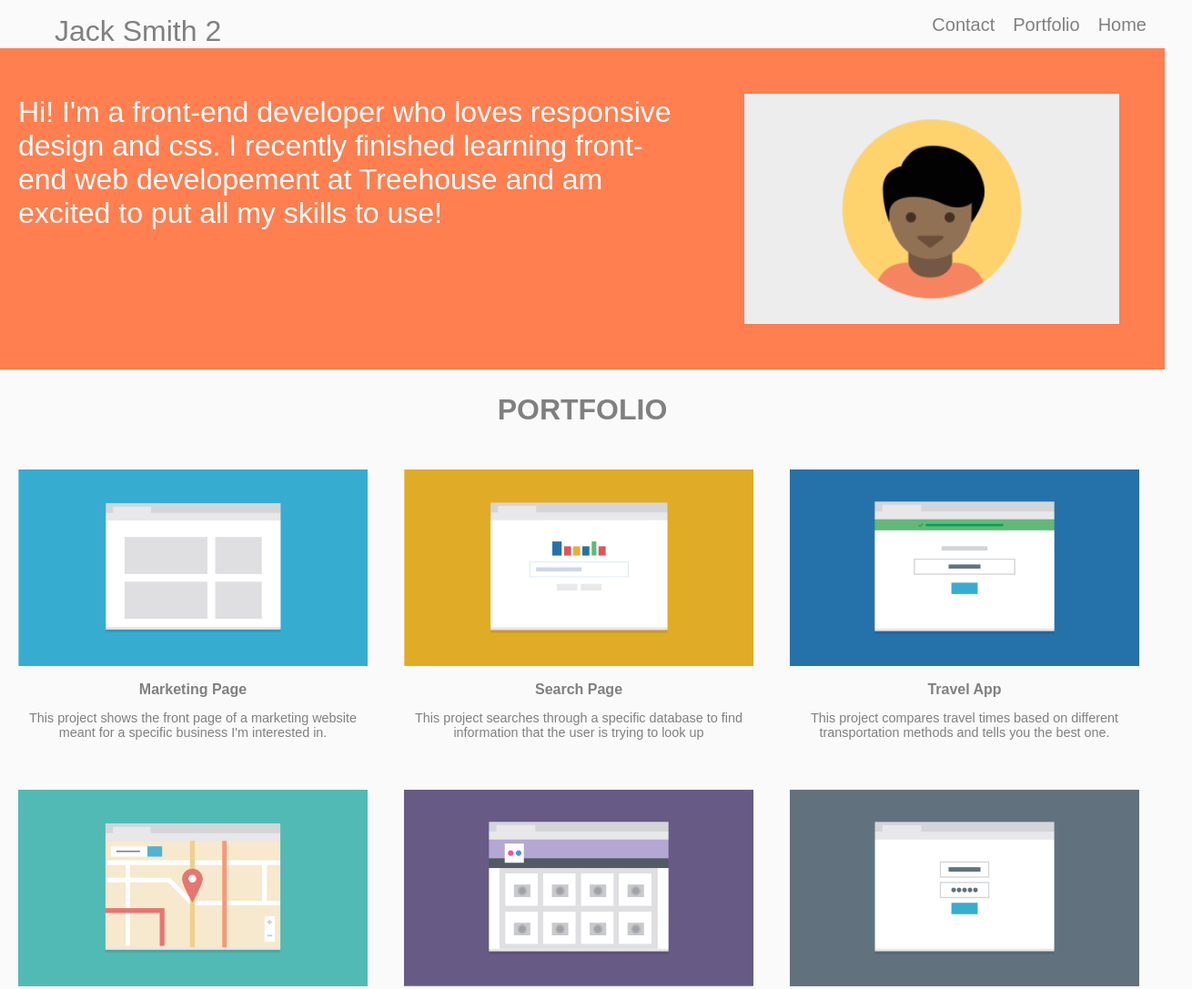
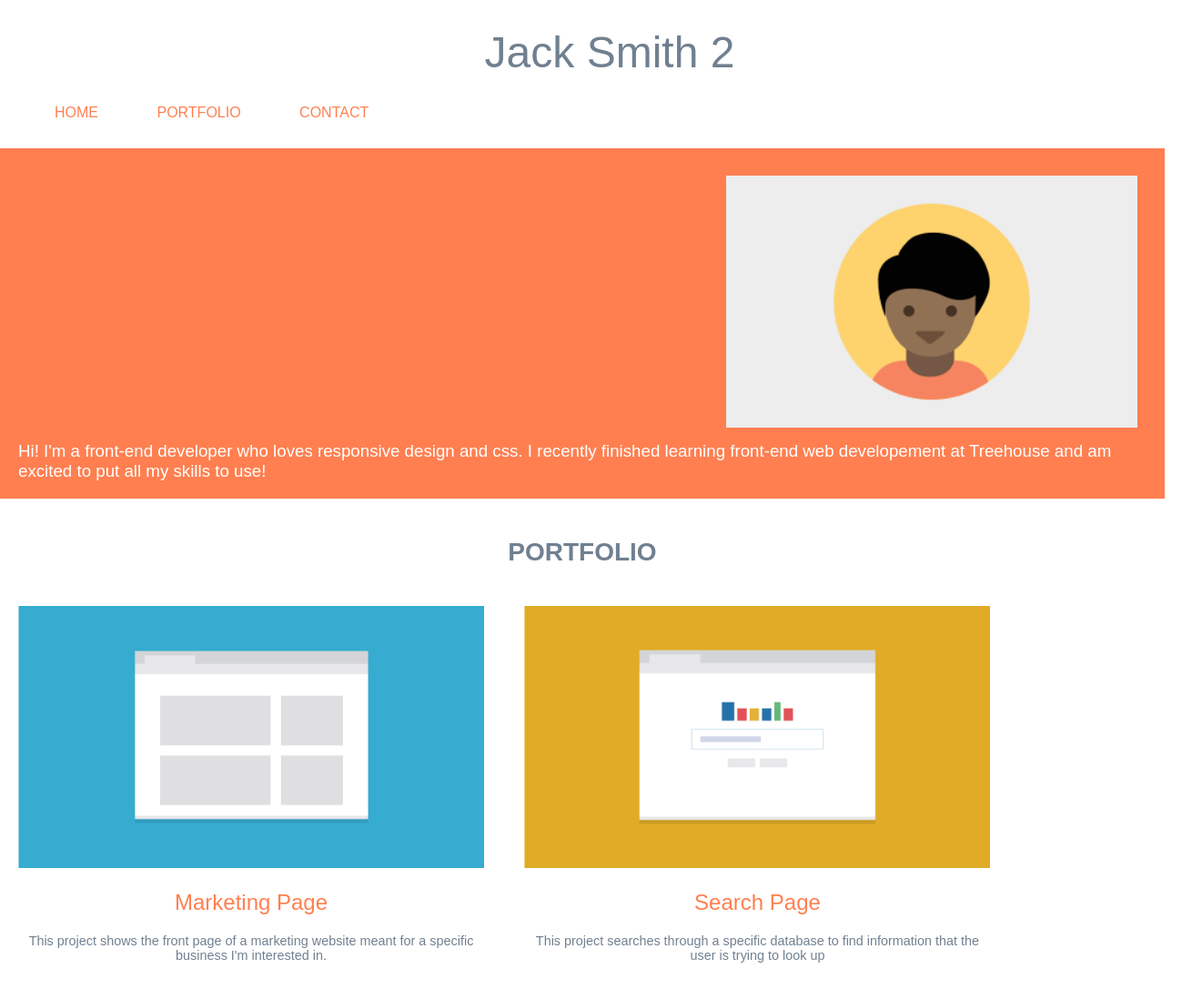
Before and after one commit to vanillaextreme/Unit2, a plain HTML site: page index.html in a window 1280 px wide. Shown: the top 1087 px of the page at 91% size, 1310 px wide, since content can reach past the window. Drawn offline with Linux system fonts and the light colour scheme.

Commit message:
media queries for 768px

```diff
--- a/css/styles.css
+++ b/css/styles.css
@@ -2,6 +2,8 @@
 * {
 box-sizing: border-box;
 }
+
+/* Base element styles */
 
 html {
     height: 100%;
@@ -11,95 +13,94 @@ body {
 margin: 0;
 padding: 0;
 font-family: 'Open-Sans', sans-serif;
-color: grey;
-background: rgb(250, 250, 250);
 overflow: auto;
 display: flex;
 flex-direction: column;
 min-height: 100%;
-height:
 }
 
 /* Link Styles */
 
 a {
 text-decoration: none;
+color: white;
 }
 
 /* Section Styles */
 
 h1 {
 text-align: center;
-font-size: 2em;
 text-transform: uppercase;
+color: slategray;
+font-size: 1.75em;
 }
 
 h2 {
-font-family: 'open-sans', sans-serif;
-font-size: 1em;
+text-align: center;
+font-weight: 400;
+color: coral;
 }
 
 h4 {
-   font-weight: 200;
+   font-weight: 100;
    font-size: 1em;
 }
 
 p {
-font-family: 'open-sans', sans-serif;
 font-size: .9em;
+color: slategray;
 }
 
-.main-nav {
+ul {
+margin: 30px;
+padding: 0;
 width: 100%;
 }
 
-.main-nav li {
-    font-size: 1.25em;
-float: right;
+/* Layout styles */
+
+.title {
+display: inline-block;
+width: 100%;
+font-size: 3em;
 list-style: none;
-margin-right: 20px;
+text-align: center;
+color: slategray;
+background: none;
+margin-bottom: 30px;
 }
 
-.main-nav .name {
-font-size: 2em;
-float: left;
+.main-nav .nav-links {
+text-transform: uppercase;
+display: inline-block;
+width: 100%;
 list-style: none;
-margin-left: 20px;
-margin-bottom: auto;
-margin-top: auto;
-}
-
-nav {
-    display: inline-block;
-    text-align: center;
-}
-
-
-
-nav li {
-float: left;
+text-align: center;
+background: coral;
+color: white;
+padding: 10px 30px;
+margin-bottom: 10px;
 }
 
 .profile-image {
-float: right;
-width: 40%;
-padding: 50px;
+width: 100%;
 margin: auto;
+padding: 30px;
 }
 
 .bio {
-float: left;
-width: 60%;
-font-weight: 200;
-padding: 20px;
 color: white;
-font-size: 2em;
+text-align: center;
+font-weight: 100;
+padding: 0 20px 0 20px;
+margin-top: -15px;
 }
 
 .main-header {
 background-color: coral;
-display: block;
 height: 50%;
+margin-bottom: 20px;
+text-align: center;
 }
 
 .marketing,
@@ -108,29 +109,48 @@ height: 50%;
 .favorite,
 .photo,
 .calc {
-    display: inline-block;
-    text-align: center;
-    float: left;
-    width: 30%;
+display: inline-block;
+text-align: center;
 margin: 20px;
 }
 
 
 img {
-    width: 100%;
+max-width: 100%;
 }
 
 footer {
-height: 200px;
+height: 350px;
     background-color: coral;
     text-align: center;
-    margin-top: auto;
+    margin: 0;
    color: white;
+   padding: 20px;
+   font-size: .9em;
+}
+
+.footer-color {
+color: white;
 }
 
 .footer-links {
     color: white;
     font-weight: bold;
+}
+
+.footer-name {
+display: inline-block;
+margin-right: 50px;
+margin-top: 50px;
+}
+
+.footer-top {
+display: inline-block;
+}
+
+.footer-break {
+    margin-top: 50px;
+    border: 1px solid white;
 }
 
 /* Clearfix rule */
@@ -141,3 +161,44 @@ height: 200px;
 }
 
 /* Media Queries */
+
+@media (min-width: 768px) {
+
+.main-header {
+width: 100%;
+}
+
+.main-nav .nav-links {
+display: inline;
+background: none;
+color: coral;
+text-align: center;
+}
+
+.profile-image {
+width: 40%;
+float: right;
+}
+
+.bio {
+float: left;
+text-align: left;
+width: 60%
+font-size: 1.5em;
+}
+
+.marketing,
+.search,
+.travel,
+.favorite,
+.photo,
+.calc {
+width: 40%;
+}
+
+}
+
+@media (min-width: 1024px) {
+
+
+}
--- a/index.html
+++ b/index.html
@@ -12,16 +12,16 @@
 
 <nav class="main-nav">
 <ul class="nav">
-<li class="name">Jack Smith 2</li>
-<li>Home</li>
-<li>Portfolio</li>
-<li>Contact</li>
+<li class="title">Jack Smith 2</li>
+<li class="nav-links">Home</li>
+<li class="nav-links">Portfolio</li>
+<li class="nav-links">Contact</li>
 </ul>
  </nav>
 
 <header class="main-header clearfix">
+    <img src="img/bio.png" alt="Avatar of Jack" class="profile-image">
 <h3 class="bio">Hi! I'm a front-end developer who loves responsive design and css. I recently finished learning front-end web developement at Treehouse and am excited to put all my skills to use!</h3>
-<img src="img/bio.png" alt="Avatar of Jack" class="profile-image">
 </header>
 
 <main>
@@ -68,10 +68,13 @@
 
 <footer>
     <div class="footer-nav">
-<h1>Contact</h1>
+<h1 class="footer-color">Contact</h1>
 <h4>If you're interested in chatting or want more information about what I've been working on, I'd love to hear from you!</h4>
 <h4>Phone <a class="footer-links" href="tel:+1(111)555-1234">+1(111)555-1234</a></h4>
 <h4>Email <a class="footer-links" href="mailto:email@yoursite.com">email@yoursite.com</a></h4>
+<div class="footer-break"></div>
+<h1 class="footer-name footer-color">Jack Smith 2</h1>
+<h1 class="footer-top footer-color"><a href="#">Back to top</a></h1>
 </div>
 </footer>
 
```
Also changed, not shown: 1 other file.
